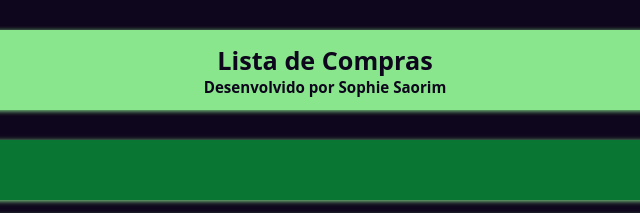
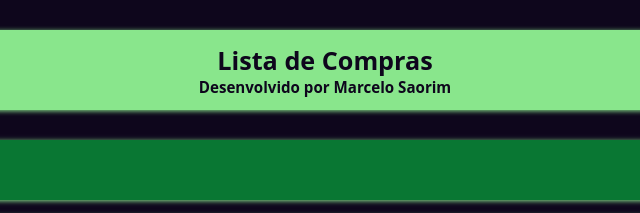
Before and after one commit to msaorim/lista-compras-js, a plain HTML site: page index.html in a window 1280 px wide. Shown: the top 213 px of the page, 315-955 px from the left. Drawn offline with Linux system fonts and the light colour scheme.

Commit message:
dev name altered

```diff
--- a/index.html
+++ b/index.html
@@ -10,7 +10,7 @@
 <body>
     <div class="titulo">
         <p>Lista de Compras</p>
-        <p class="assinatura">Desenvolvido por Sophie Saorim</p>
+        <p class="assinatura">Desenvolvido por Marcelo Saorim</p>
     </div>
 
     <div class="lista" id="lista">
```
